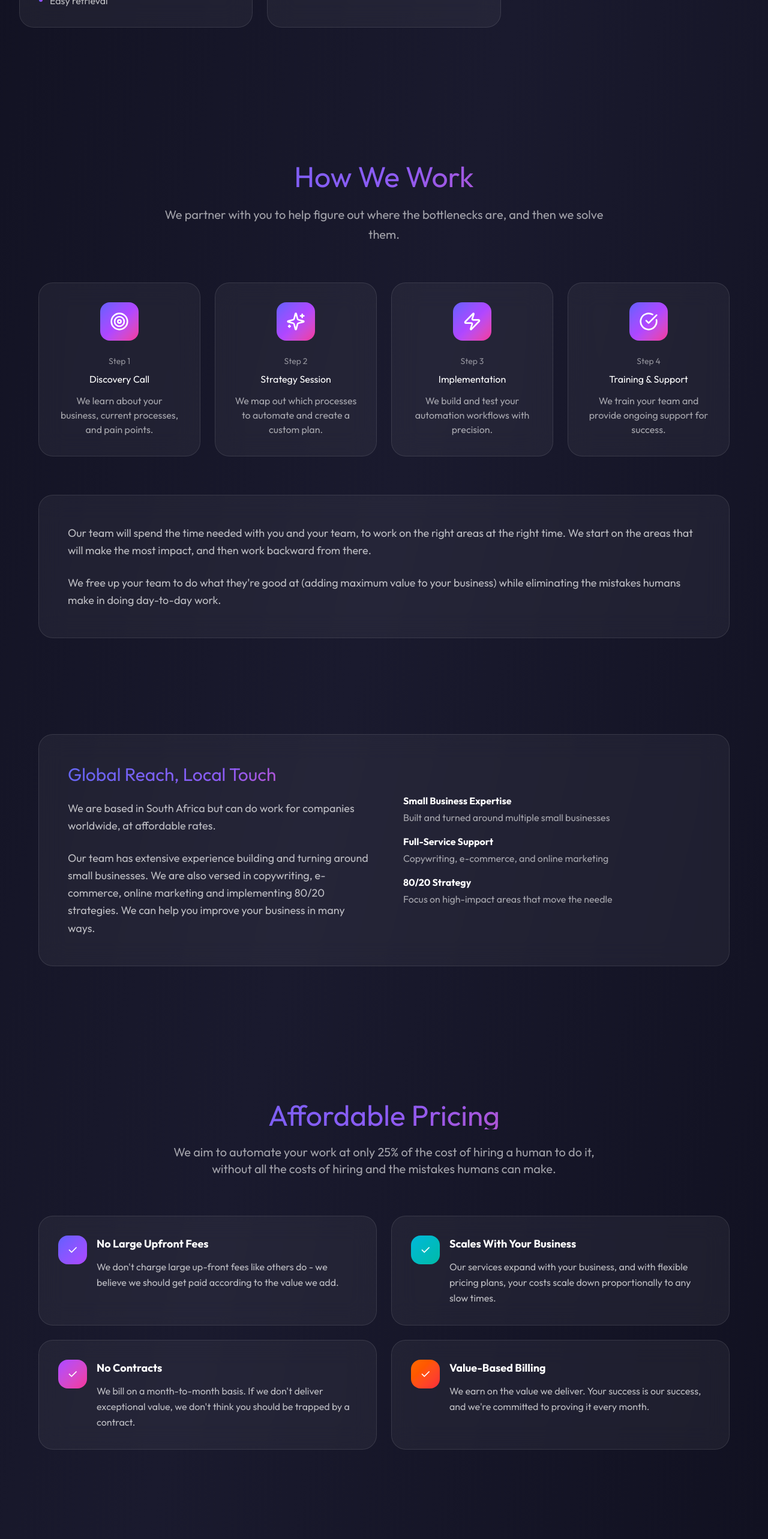
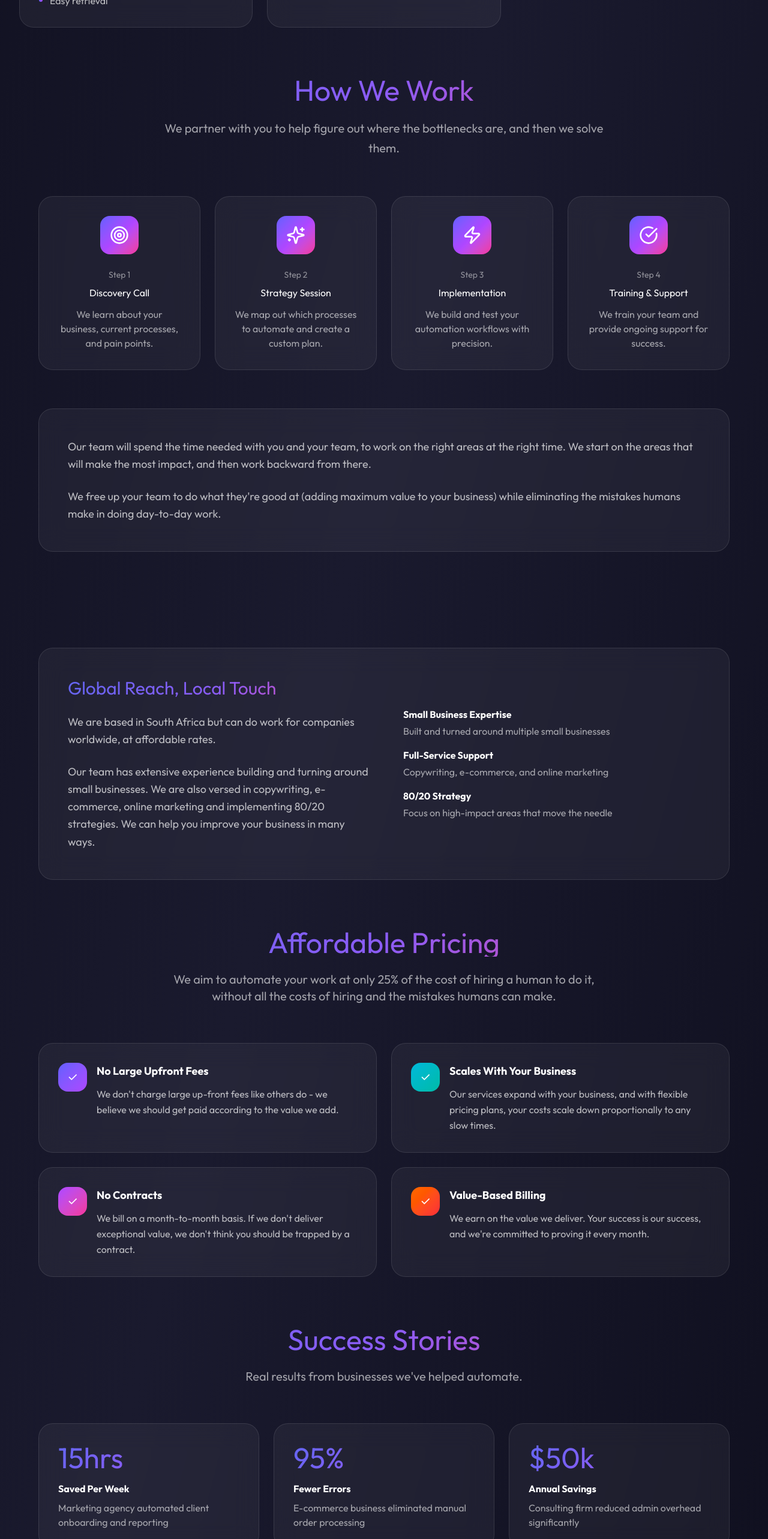
Before and after one commit to TheAutomatorsDotCo/the-automators-website, a React (Vite) app: page /services in a window 1280 px wide. Shown: the part 1720-4286 px from the top of the page at 60% size. Built offline with nearby package versions, Linux system fonts and the light colour scheme.

Commit message:
Reduce spacing above section headings on services page

```diff
--- a/src/components/ServicesPage.tsx
+++ b/src/components/ServicesPage.tsx
@@ -177,10 +177,9 @@
       </section>
 
       {/* How We Work Section */}
-      <section className="relative py-20 px-4 sm:px-6 lg:px-8">
+      <section className="relative pt-10 pb-20 px-4 sm:px-6 lg:px-8">
         <div className="container mx-auto max-w-6xl relative z-10">
           <div className="text-center mb-16">
-            <div className="h-10 mb-6"></div>
             <h2 className="text-4xl sm:text-5xl gradient-text mb-6">How We Work</h2>
             <p className="text-xl text-white/60 max-w-3xl mx-auto leading-relaxed">
               We partner with you to help figure out where the bottlenecks are, and then we solve them.
@@ -254,10 +253,9 @@
       </section>
 
       {/* Affordable Pricing Philosophy */}
-      <section className="relative py-20 px-4 sm:px-6 lg:px-8">
+      <section className="relative pt-10 pb-20 px-4 sm:px-6 lg:px-8">
         <div className="container mx-auto max-w-6xl relative z-10">
           <div className="text-center mb-16">
-            <div className="h-10 mb-6"></div>
             <h2 className="text-4xl sm:text-5xl gradient-text mb-6">Affordable Pricing</h2>
             <p className="text-xl text-white/60 max-w-3xl mx-auto">
               We aim to automate your work at only 25% of the cost of hiring a human to do it, without all the costs of hiring and the mistakes humans can make.
@@ -333,7 +331,7 @@
       </section>
 
       {/* Success Stories */}
-      <section className="relative py-20 px-4 sm:px-6 lg:px-8">
+      <section className="relative pt-10 pb-20 px-4 sm:px-6 lg:px-8">
         <div className="container mx-auto max-w-6xl relative z-10">
           <div className="text-center mb-16">
             <h2 className="text-4xl sm:text-5xl gradient-text mb-6">Success Stories</h2>
```
